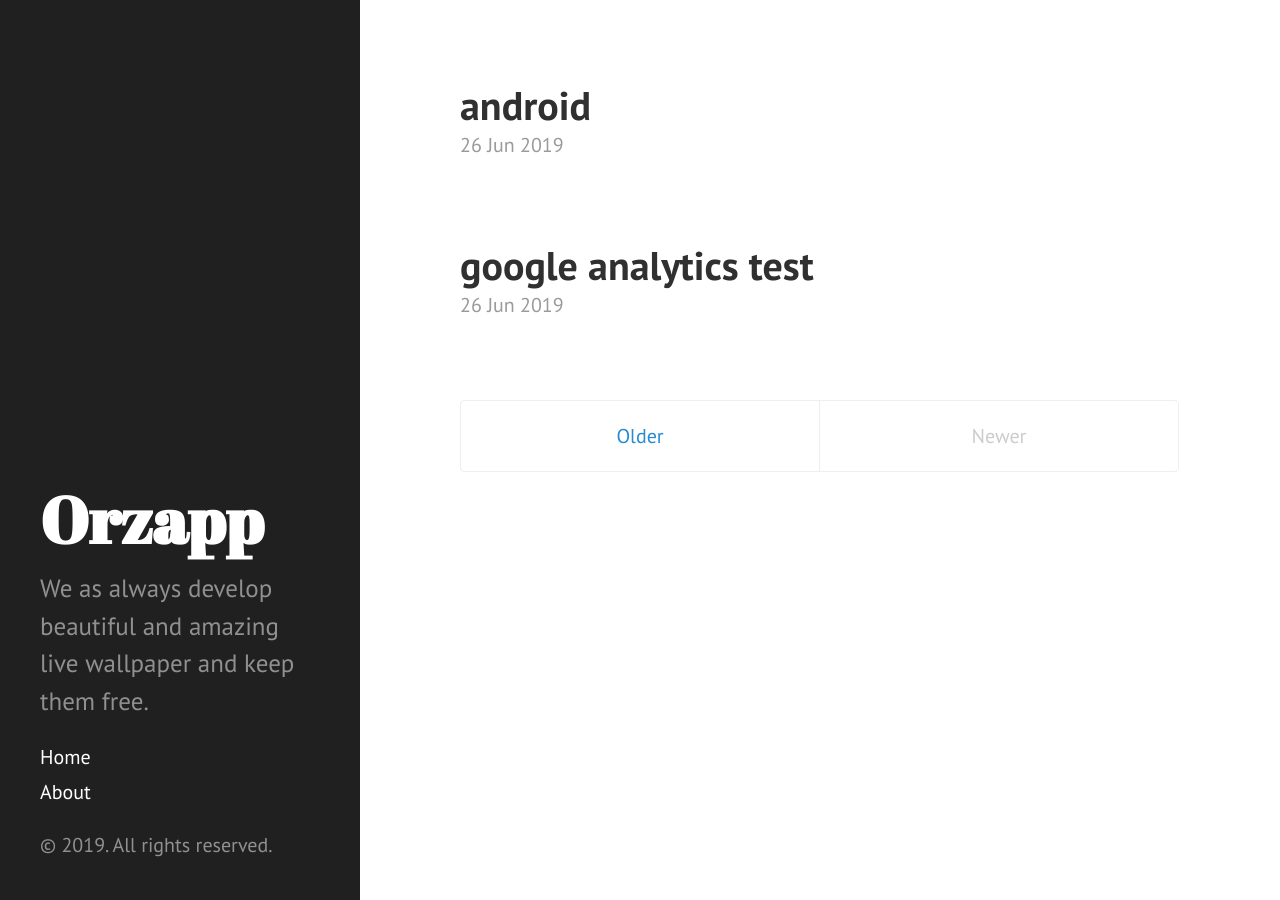
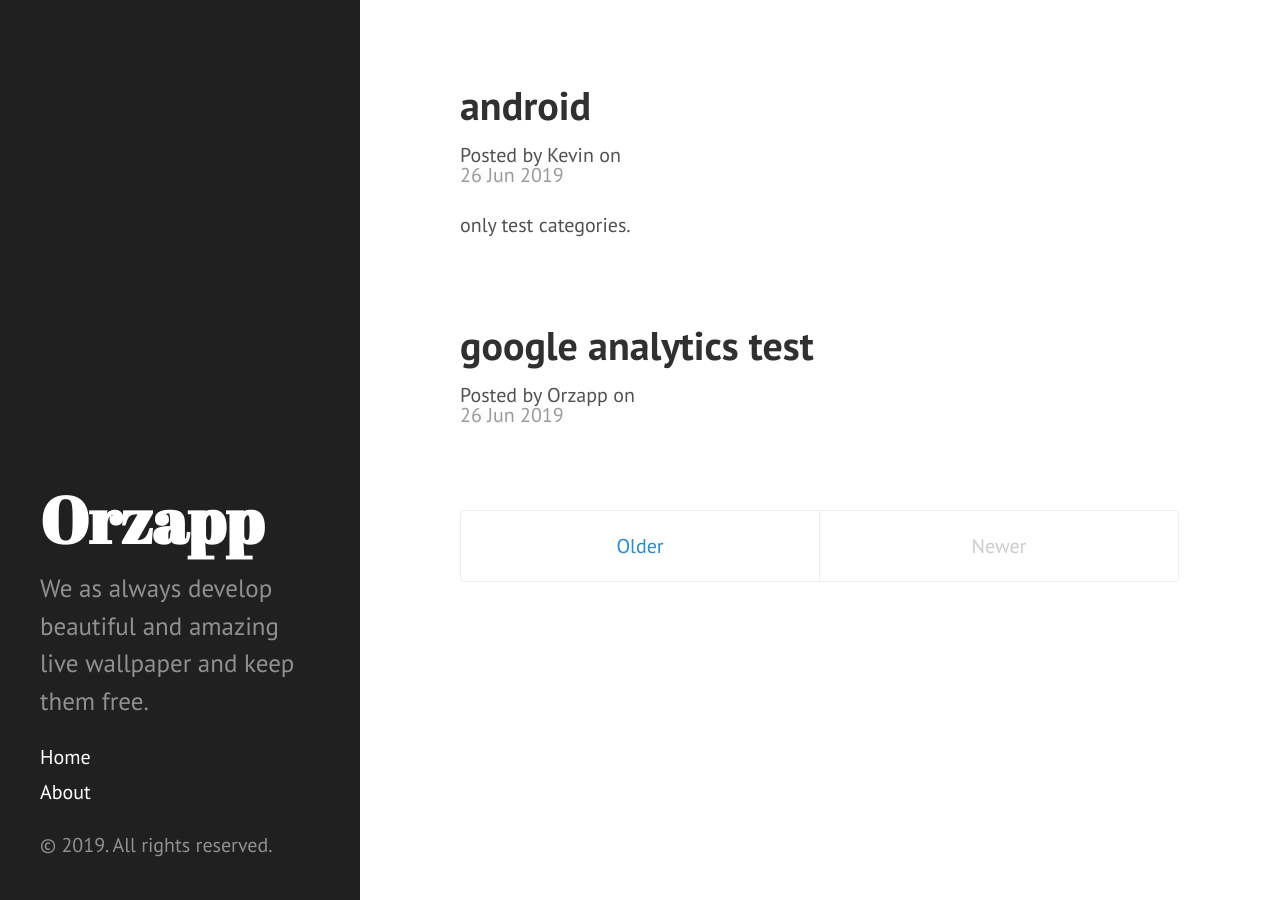
Before and after one commit to Amzaing/Amzaing.github.io, a Jekyll site: the page built from index.html, in a window 1280 px wide. Built offline with Jekyll 4.4.1, drawn with Linux system fonts in a browser that asks for light colours; the list of posts is cut into pages by our own code.

Commit message:
Update index.html

```diff
--- a/index.html
+++ b/index.html
@@ -12,8 +12,10 @@ title: Home
                 {{ post.title }}
               </a>
             </h1>
+           <p> Posted by {% if post.author %}{{ post.author }}{% else %}{{ site.title }}{% endif %} on
            <time datetime="{{ post.date | date_to_xmlschema }}" class="post-date">{{ post.date | date_to_string }}</time>
-           <!-- {{ post.content }} -->
+           </p>
+            {{ post.content | strip_html | truncate:80 }}
            </article>
       {% endif %}
   {% endfor %}
```
